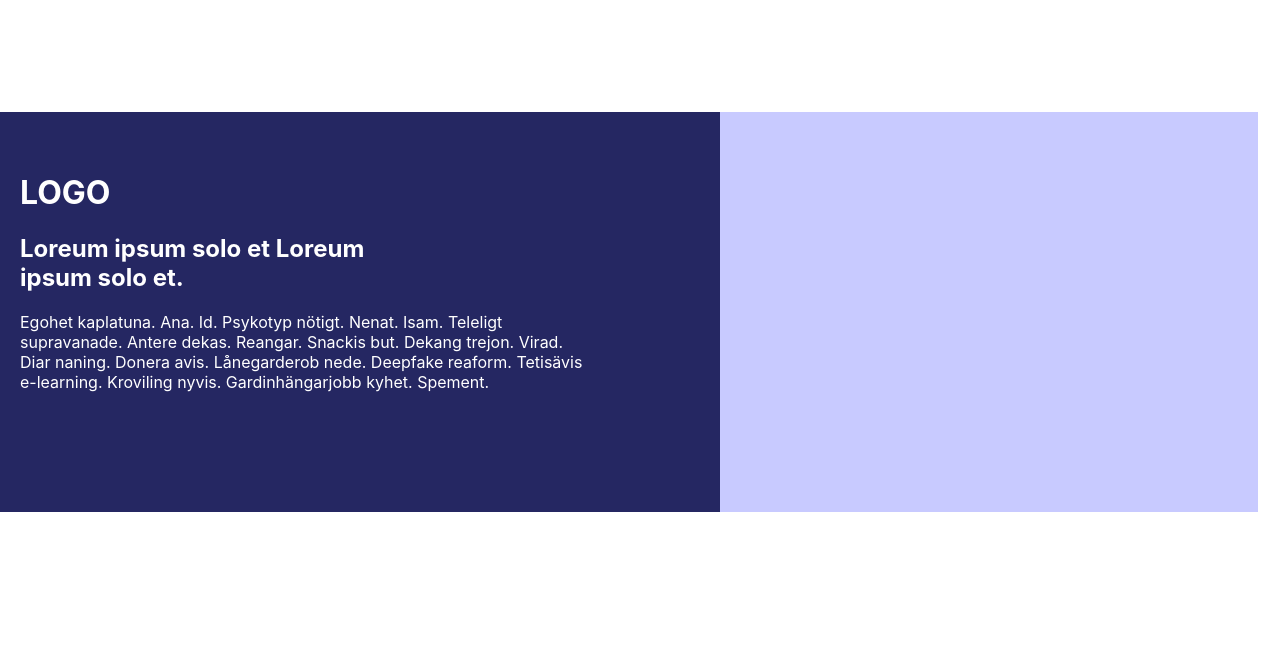
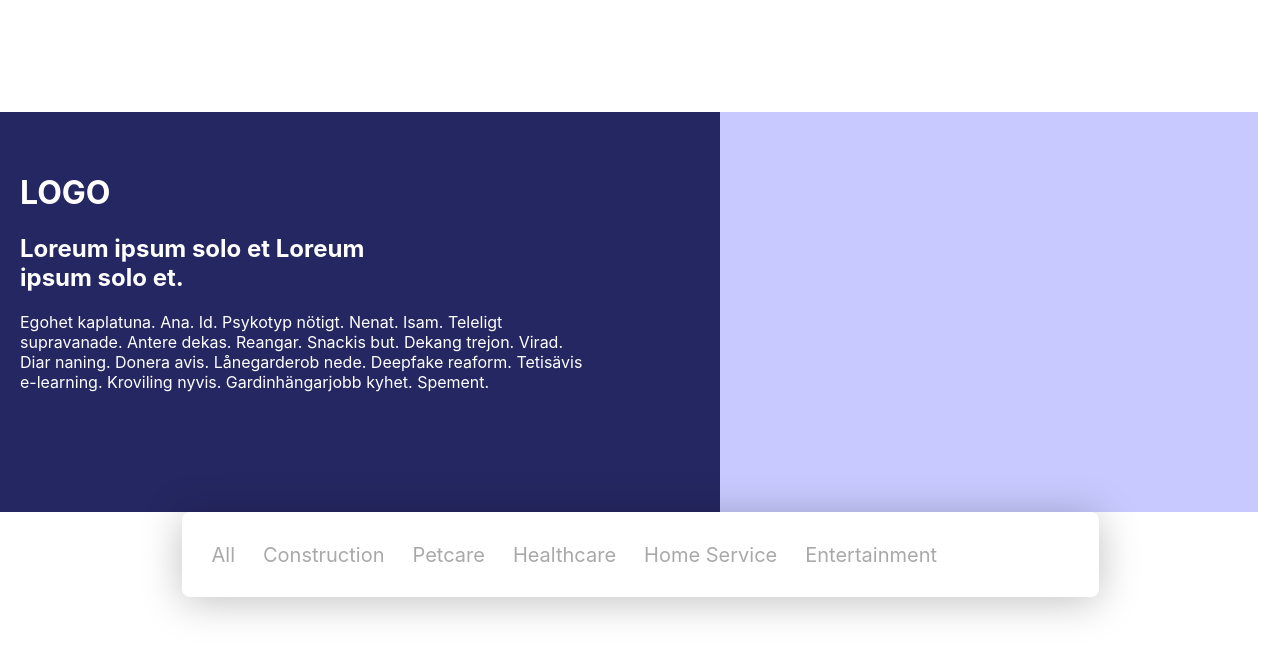
Before and after one commit to Shreyannsh/connect, a React (Create React App) app: page / in a window 1280 px wide. Shown: the top 656 px of the page. Built offline with nearby package versions, Linux system fonts and the light colour scheme.

Commit message:
created Navbar

```diff
--- a/src/pages/Intro/Intro.css
+++ b/src/pages/Intro/Intro.css
@@ -1,3 +1,7 @@
+.introPage {
+  position: relative;
+}
+
 .topSection {
   margin-top: 7rem;
   display: flex;
--- a/src/pages/Intro/Intro.jsx
+++ b/src/pages/Intro/Intro.jsx
@@ -1,8 +1,9 @@
 import "./Intro.css";
+import Navbar from "./Navbar/Navbar";
 
 const Intro = () => {
   return (
-    <div>
+    <div className="introPage">
       <div className="topSection">
         <div className="leftSection">
           <h1>LOGO</h1>
@@ -17,6 +18,7 @@ const Intro = () => {
         </div>
         <div className="rightSection"></div>
       </div>
+      <Navbar />
     </div>
   );
 };
--- a/src/pages/Intro/Navbar/Navbar.css
+++ b/src/pages/Intro/Navbar/Navbar.css
@@ -0,0 +1,24 @@
+.introParent {
+  display: flex;
+  justify-content: center;
+}
+
+.introNavbar {
+  width: 887px;
+  height: 85px;
+  gap: 28px;
+  border-radius: 8px;
+  background: #fff;
+  box-shadow: 0px 4px 40px 0px rgba(0, 0, 0, 0.25);
+  display: flex;
+  align-items: center;
+  position: absolute;
+  padding-left: 30px;
+}
+
+.option {
+  color: #a9a9a9;
+  font-size: 20px;
+  font-style: normal;
+  font-weight: 400;
+}
--- a/src/pages/Intro/Navbar/Navbar.jsx
+++ b/src/pages/Intro/Navbar/Navbar.jsx
@@ -0,0 +1,18 @@
+import "./Navbar.css";
+
+const Navbar = () => {
+  return (
+    <div className="introParent">
+      <div className="introNavbar">
+        <div className="option">All</div>
+        <div className="option">Construction</div>
+        <div className="option">Petcare</div>
+        <div className="option">Healthcare</div>
+        <div className="option">Home Service</div>
+        <div className="option">Entertainment</div>
+      </div>
+    </div>
+  );
+};
+
+export default Navbar;
```
